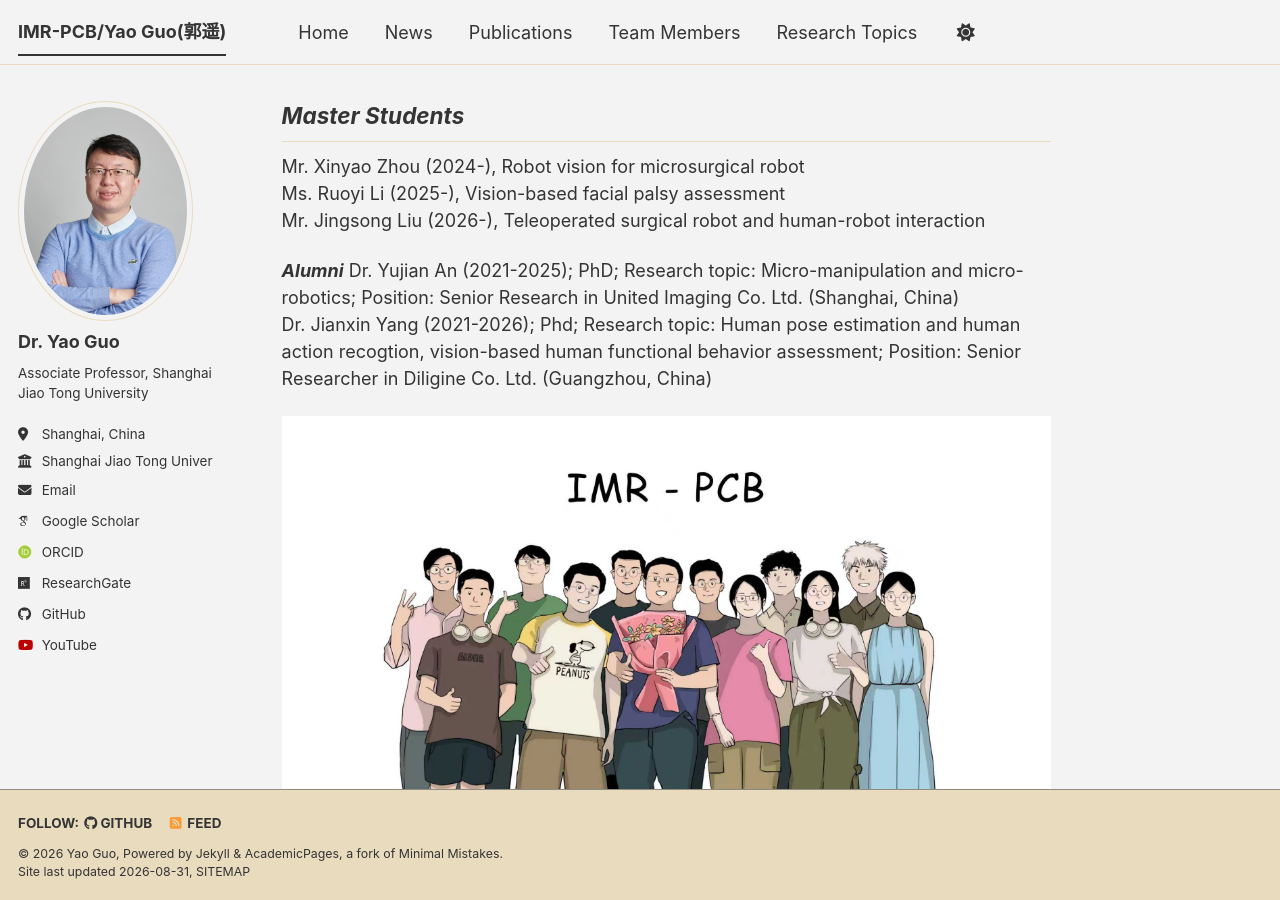
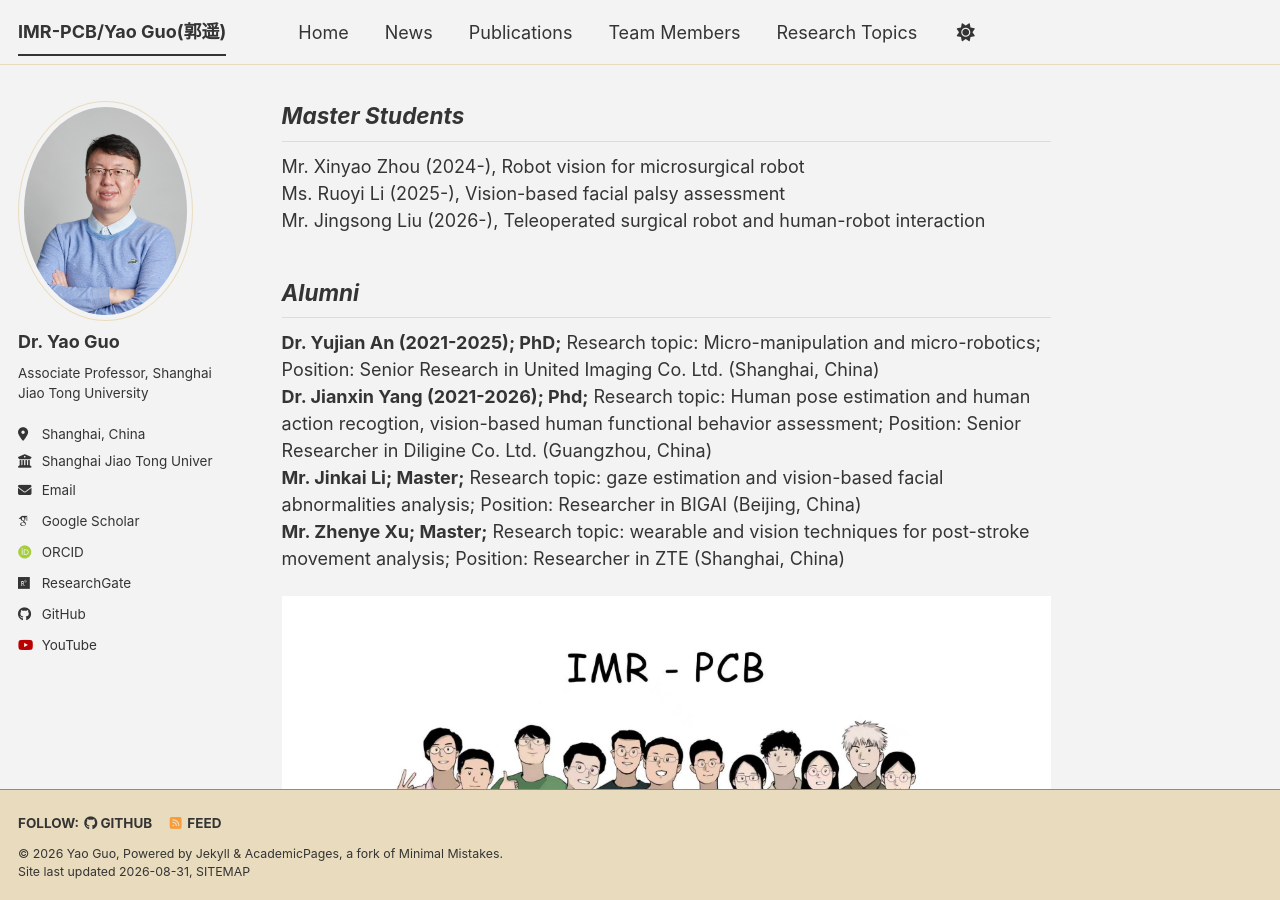
Before and after one commit to IMR-PCB/IMR-PCB.github.io, a Jekyll site: the page built from _pages/about.md, in a window 1280 px wide and 900 px high, scrolled down 9830 px. Built offline with Jekyll 4.4.1, drawn with Linux system fonts in a browser that asks for light colours; some web fonts are replaced; a script bundle is joined from its source files by our own code; library files that are not in the unit come from our copies.

Commit message:
Update about.md

```diff
--- a/_pages/about.md
+++ b/_pages/about.md
@@ -196,8 +196,11 @@ Ms. Ruoyi Li (2025-), Vision-based facial palsy assessment<br>
 Mr. Jingsong Liu (2026-), Teleoperated surgical robot and human-robot interaction
 
 **_Alumni_**
-Dr. Yujian An (2021-2025); PhD; Research topic: Micro-manipulation and micro-robotics; Position: Senior Research in United Imaging Co. Ltd. (Shanghai, China) <br>
-Dr. Jianxin Yang (2021-2026); Phd; Research topic: Human pose estimation and human action recogtion, vision-based human functional behavior assessment; Position: Senior Researcher in Diligine Co. Ltd. (Guangzhou, China) <br>
+---------
+**Dr. Yujian An (2021-2025); PhD;** Research topic: Micro-manipulation and micro-robotics; Position: Senior Research in United Imaging Co. Ltd. (Shanghai, China) <br>
+**Dr. Jianxin Yang (2021-2026); Phd;** Research topic: Human pose estimation and human action recogtion, vision-based human functional behavior assessment; Position: Senior Researcher in Diligine Co. Ltd. (Guangzhou, China) <br>
+**Mr. Jinkai Li; Master;** Research topic: gaze estimation and vision-based facial abnormalities analysis; Position: Researcher in BIGAI (Beijing, China) <br>
+**Mr. Zhenye Xu; Master;** Research topic: wearable and vision techniques for post-stroke movement analysis; Position: Researcher in ZTE (Shanghai, China)<br>
 
 ![Group Photo](/images/IMR-PCB-group.jpg)
 
```
